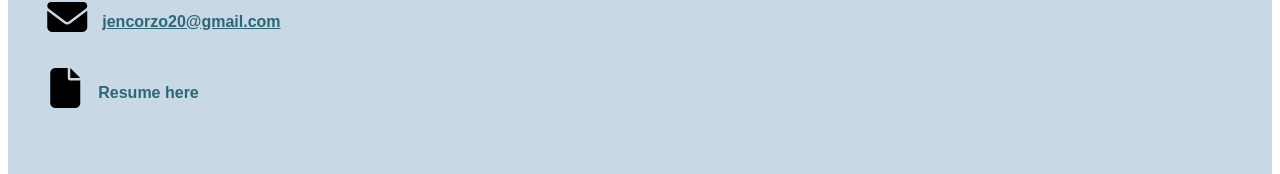
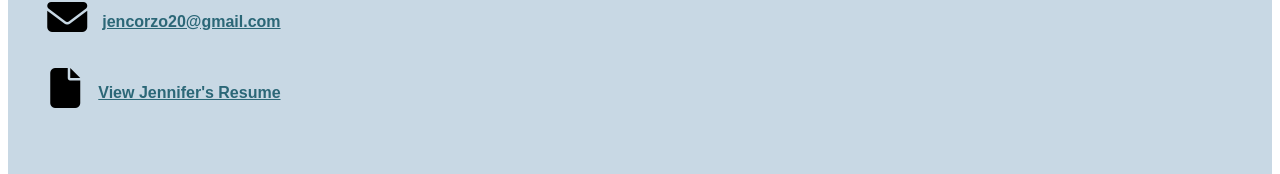
Before and after one commit to jennifercorzo/jcorzo, an Angular app: page / in a window 1280 px wide. Both pictures are taken after a click on the button "Contact". Shown: the part 172-346 px from the top of the page. Built offline with nearby package versions, Linux system fonts and the light colour scheme.

Commit message:
add resume link

```diff
--- a/src/app/app.component.html
+++ b/src/app/app.component.html
@@ -185,7 +185,7 @@
     </div>
     <div>
       <i class="fa-solid fa-file scale"></i>
-      <a class="links">Resume here</a>
+      <a class="links" href="https://github.com/jennifercorzo/jcorzo1/blob/main/Jennifer%20Corzo%20Resume%202023.pdf">View Jennifer's Resume</a>
     </div>
   </div>
 
```
